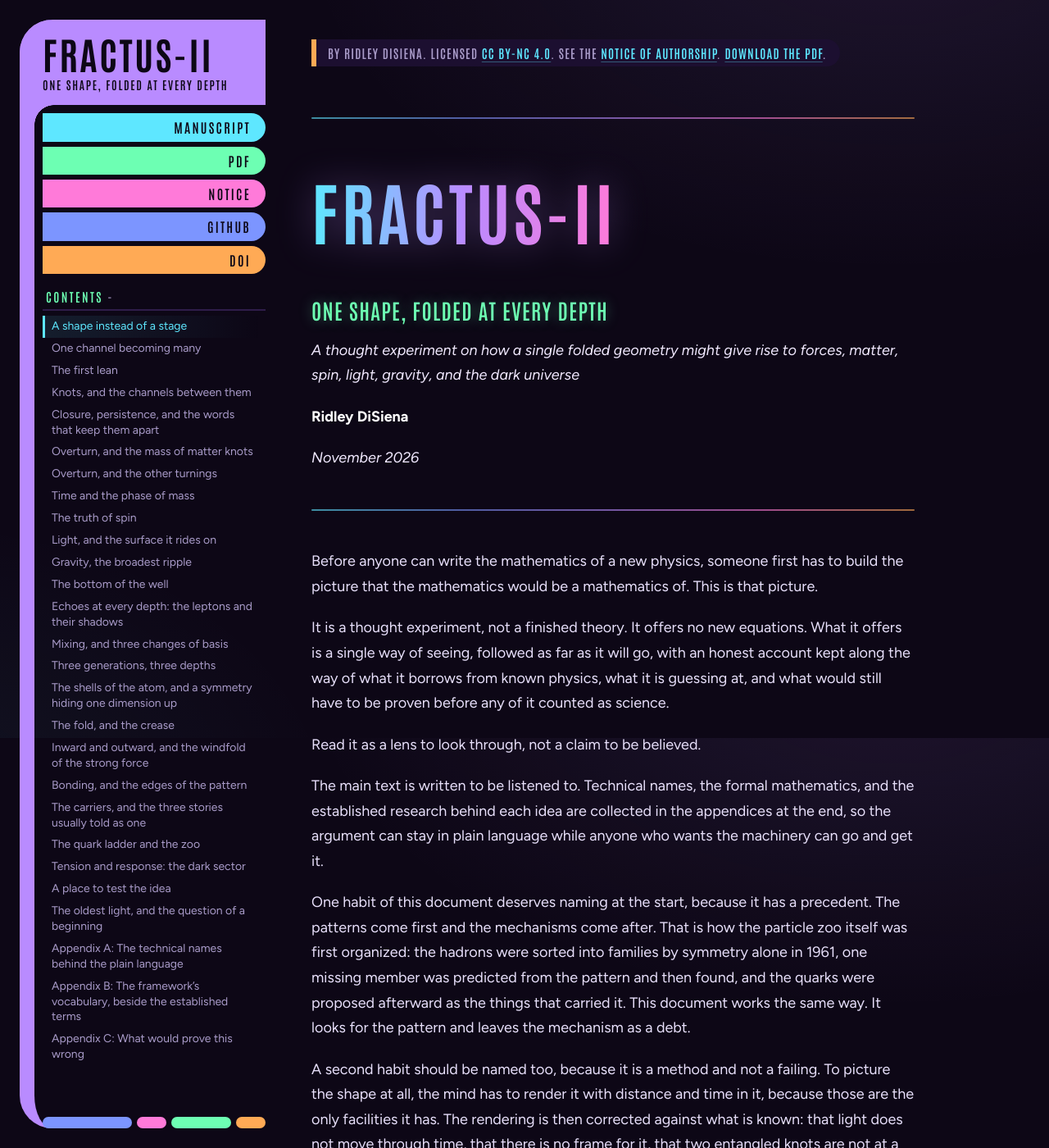
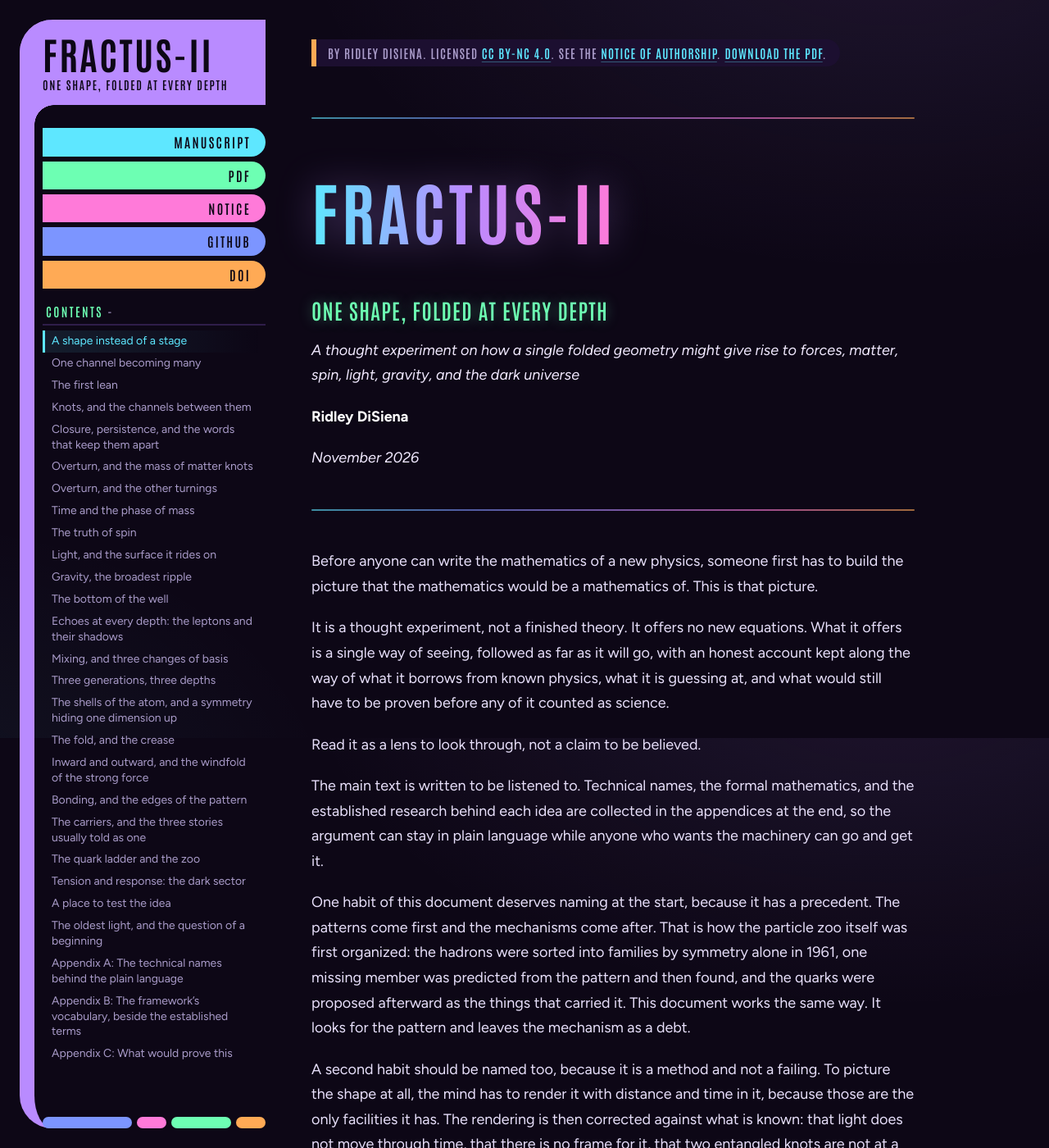
Before and after one commit to RidleyDiSiena/fractus-ii, a Jekyll site: the page built from index.html, in a window 1280 px wide and 1400 px high. Shown: the whole window at 82% size. Built offline with Jekyll 4.4.1, drawn with Linux system fonts in a browser that asks for light colours; comment, search, counter and statistics services are not loaded.

Commit message:
Add space between the panel header and the menu buttons

```diff
--- a/assets/css/style.scss
+++ b/assets/css/style.scss
@@ -107,7 +107,7 @@ body {
   text-transform: uppercase;
 }
 
-.pills { display: grid; gap: 6px; }
+.pills { display: grid; gap: 6px; margin-top: 18px; } /* breathing room under the elbow */
 /* The first button sits under the elbow's inner curve; round its corner to match. */
 .pills .pill:first-child { border-top-left-radius: 18px; }
 
@@ -155,7 +155,7 @@ body {
   padding: 6px 4px 6px 0;
   list-style: none;
   overflow-y: auto;
-  max-height: calc(100vh - 480px); /* room for the elbow, six buttons and the foot */
+  max-height: calc(100vh - 498px); /* room for the elbow, six buttons and the foot */
   scrollbar-width: thin;
   scrollbar-color: var(--line) transparent;
 }
```
